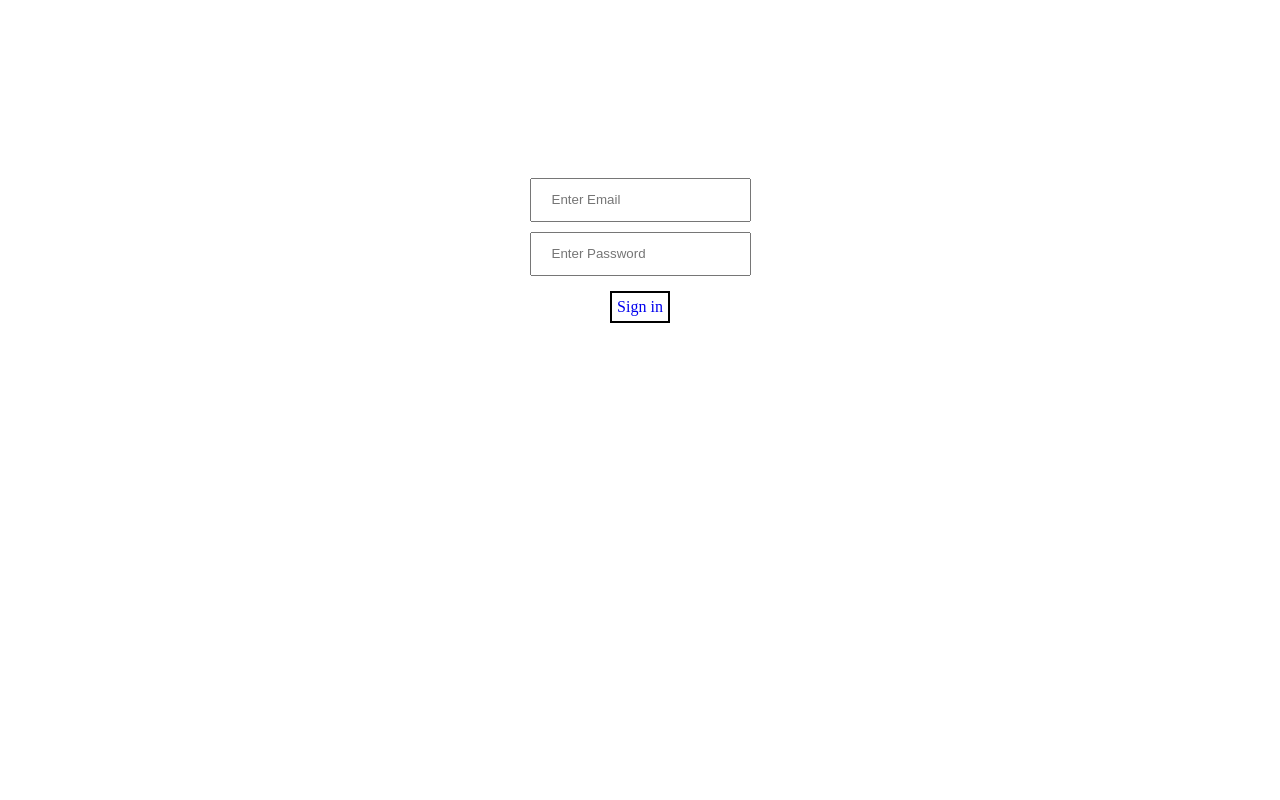
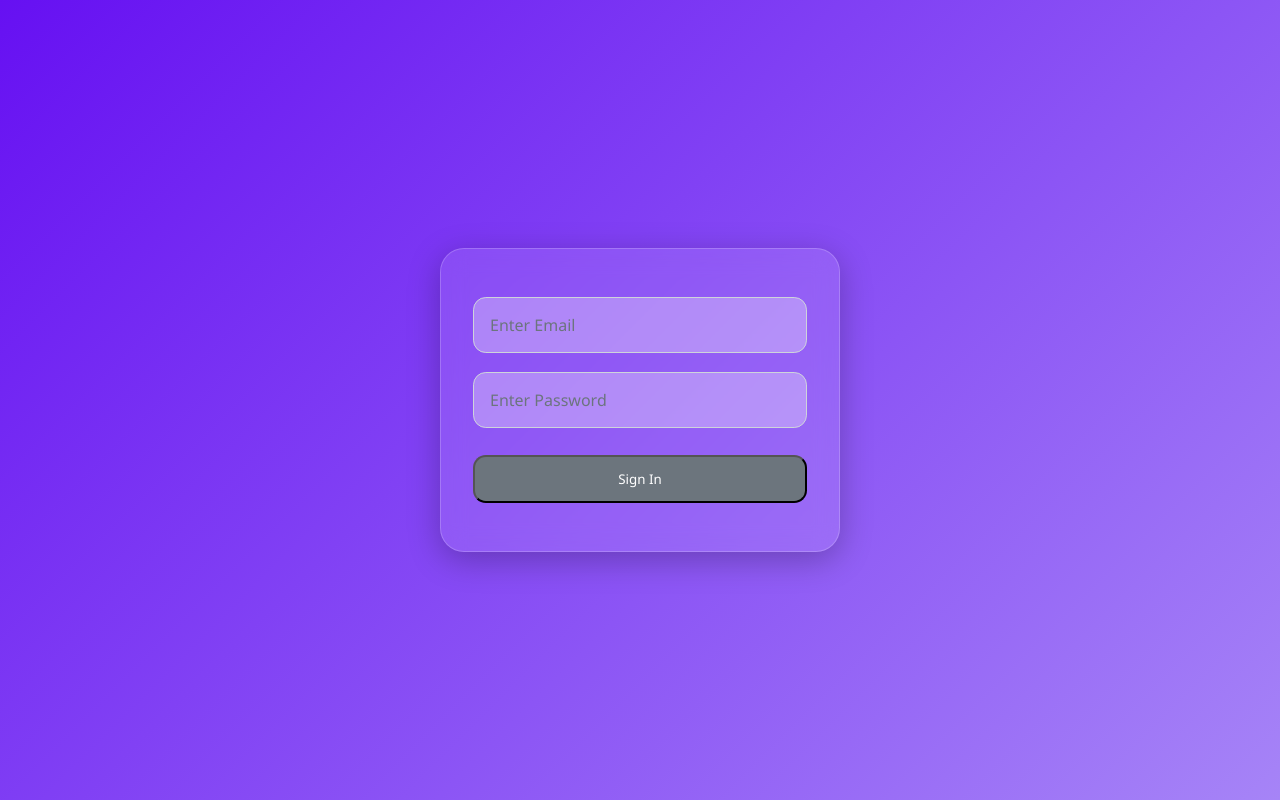
Before and after one commit to Parth-Patil333/ReadCircle, a plain HTML site: page frontend/login.html in a window 1280 px wide. Drawn offline with Linux system fonts and the light colour scheme.

Commit message:
login pg and harcoded id & pass

```diff
--- a/frontend/css/login_style.css
+++ b/frontend/css/login_style.css
@@ -1,25 +1,99 @@
-*{
+* {
     box-sizing: border-box;
     padding: 0;
     margin: 0;
     list-style-type: none;
     text-decoration: none;
+    font-family: 'Segoe UI', Tahoma, Geneva, Verdana, sans-serif;
 }
 
-.login{
+body {
+    min-height: 100vh;
+    background: linear-gradient(135deg, #6610F2, #A684F7);
+    display: flex;
+    justify-content: center;
+    align-items: center;
+    padding: 2rem;
+}
+
+/* Glass container */
+.glass-container {
+    background: rgba(255, 255, 255, 0.1);
+    border-radius: 1.5rem;
+    padding: 3rem 2rem;
+    backdrop-filter: blur(12px);
+    box-shadow: 0 8px 32px rgba(0, 0, 0, 0.25);
+    border: 1px solid rgba(255, 255, 255, 0.2);
+    width: 100%;
+    max-width: 400px;
+    animation: fadeIn 0.6s ease-in-out;
+}
+
+.login {
     display: flex;
     flex-direction: column;
-    height: 500px;
-    justify-content: center;
     align-items: center;
-    gap: 10px;
+    gap: 1.2rem;
 }
-.email-pass{
-    height: 15px;
-    padding: 20px;
+
+.email-pass {
+    width: 100%;
+    padding: 1rem;
+    border: 1px solid #CED4DA;
+    border-radius: 0.8rem;
+    background-color: rgba(255, 255, 255, 0.3);
+    color: #343A40;
+    font-size: 1rem;
+    outline: none;
+    transition: background-color 0.3s, border 0.3s;
 }
-.sign-in{
-    margin-top: 5px;
-    border: 2px solid black;
-    padding: 5px;
+
+.email-pass::placeholder {
+    color: #6C757D;
 }
+
+.email-pass:focus {
+    border-color: #6610F2;
+    background-color: rgba(255, 255, 255, 0.6);
+}
+
+/* Sign-in button */
+.sign-in {
+    margin-top: 0.5rem;
+    width: 100%;
+    text-align: center;
+    background-color: #6C757D;
+    color: white;
+    padding: 0.8rem;
+    border-radius: 0.8rem;
+    transition: background-color 0.3s, color 0.3s;
+    cursor: pointer;
+}
+
+.sign-in a {
+    color: white;
+    font-weight: 500;
+    display: inline-block;
+    width: 100%;
+}
+
+.sign-in:hover {
+    background-color: white;
+    color: #343A40;
+    border: 1px solid #343A40;
+}
+
+.sign-in:hover a {
+    color: #343A40;
+}
+
+@keyframes fadeIn {
+    from {
+        opacity: 0;
+        transform: translateY(20px);
+    }
+    to {
+        opacity: 1;
+        transform: translateY(0);
+    }
+}
--- /dev/null
+++ b/frontend/js_files/login.js
@@ -0,0 +1,40 @@
+// Hardcoded demo credentials (optional)
+const validEmail = "user@example.com";
+const validPassword = "password123";
+
+document.addEventListener("DOMContentLoaded", () => {
+    const form = document.querySelector(".login");
+
+    form.addEventListener("submit", (e) => {
+        e.preventDefault();
+
+        const emailInput = document.getElementById("user-email");
+        const passwordInput = document.getElementById("user-pass");
+
+        const email = emailInput.value.trim();
+        const password = passwordInput.value.trim();
+
+        // Basic email regex
+        const emailRegex = /^[^\s@]+@[^\s@]+\.[^\s@]+$/;
+
+        // Validation
+        if (!email || !password) {
+            alert("Please fill in both email and password.");
+            return;
+        }
+
+        if (!emailRegex.test(email)) {
+            alert("Please enter a valid email address.");
+            return;
+        }
+
+        // Optional: Check against hardcoded credentials
+        if (email === validEmail && password === validPassword) {
+            alert("Login successful!");
+            // Redirect or load dashboard
+            window.location.href = "dashboard.html"; // Replace with your page
+        } else {
+            alert("Invalid email or password.");
+        }
+    });
+});
--- a/frontend/login.html
+++ b/frontend/login.html
@@ -3,19 +3,17 @@
 <head>
     <meta charset="UTF-8">
     <meta name="viewport" content="width=device-width, initial-scale=1.0">
-    <title>Document</title>
+    <title>Login | ReadCircle</title>
     <link rel="stylesheet" href="css/login_style.css">
 </head>
 <body>
-    <div>
+    <div class="glass-container">
         <form class="login" action="none">
-            <!-- <label for="user-email">Email</label> -->
             <input class="email-pass" id="user-email" type="email" placeholder="Enter Email">
-            <!-- <label for="user-pass">Password</label> -->
             <input class="email-pass" id="user-pass" type="password" placeholder="Enter Password">
-
-            <p class="sign-in"><a href="none">Sign in</a></p>
+            <button type="submit" class="sign-in">Sign In</button>
         </form>
     </div>
+    <script src="js_files/login.js"></script>
 </body>
 </html>
```
Also changed, not shown: frontend/dashboard.html (added, +11 -0 lines).
